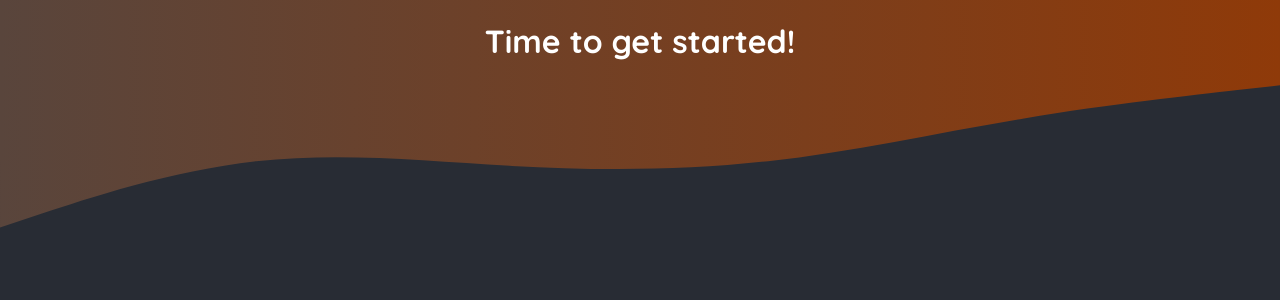
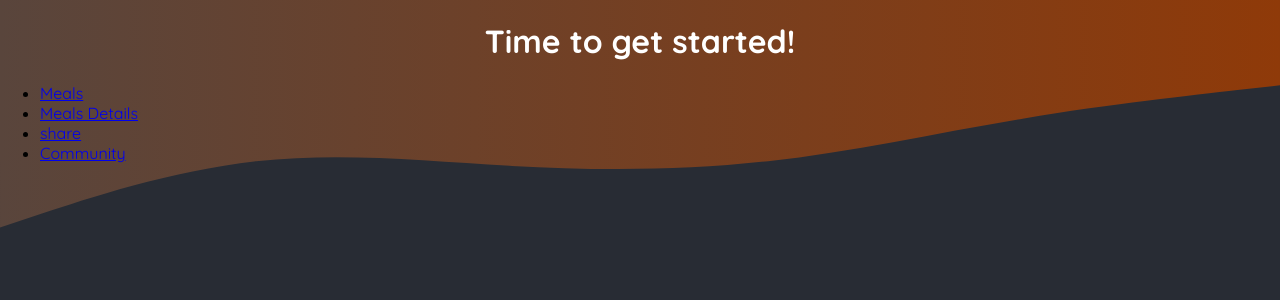
Before and after one commit to shailus1029/nextjs-learning, a Next.js app: page / in a window 1280 px wide. Shown: the top 300 px of the page. Built offline with nearby package versions, Linux system fonts and the light colour scheme.

Commit message:
ading routing

```diff
--- a/app/page.js
+++ b/app/page.js
@@ -1,9 +1,25 @@
+import Link from "next/link";
+
 export default function Home() {
   return (
     <main>
-      <h1 style={{ color: 'white', textAlign: 'center' }}>
+      <h1 style={{ color: "white", textAlign: "center" }}>
         Time to get started!
       </h1>
+      <ul>
+        <li>
+          <Link href="/meals">Meals</Link>
+        </li>
+        <li>
+          <Link href="/meals/kabab">Meals Details</Link>
+        </li>
+        <li>
+          <Link href="/meals/share">share</Link>
+        </li>
+        <li>
+          <Link href="/community">Community</Link>
+        </li>
+      </ul>
     </main>
   );
 }
```
Also changed, not shown: app/community/page.tsx (added, +9 -0 lines), app/meals/[slug]/page.tsx (added, +9 -0 lines), app/meals/layout.tsx (added, +10 -0 lines), app/meals/page.tsx (added, +9 -0 lines), app/meals/share/page.tsx (added, +9 -0 lines).
